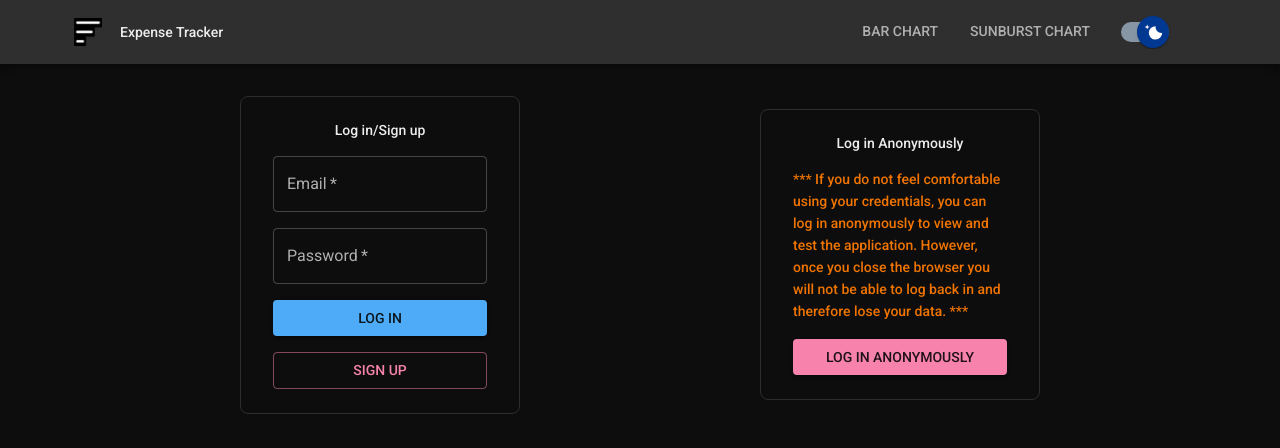
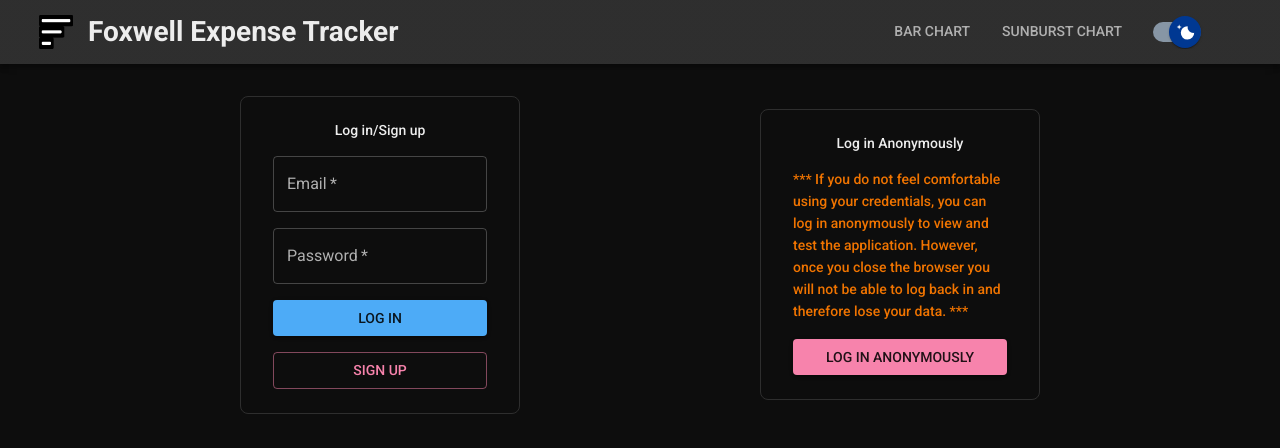
Before and after one commit to foxwellm/expense-tracker, a Next.js app: page /login in a window 1280 px wide. Shown: the top 448 px of the page. Built offline with nearby package versions, Linux system fonts and the light colour scheme; no server answers; what @mui/material-nextjs would draw is missing.

Commit message:
refactor: nav logo title

```diff
--- a/src/app/_components/NavBar/HomeButton.tsx
+++ /dev/null
@@ -1,23 +0,0 @@
-'use client'
-
-import Button from '@mui/material/Button'
-import Image from 'next/image'
-import { useRouter } from 'next/navigation'
-
-export function HomeButton() {
-  const router = useRouter()
-  return (
-    <Button
-      disableRipple
-      onClick={() => router.push('/')}
-      sx={{
-        borderRadius: 2,
-        '&:hover': {
-          backgroundColor: 'inherit',
-        },
-      }}
-    >
-      <Image src="/FETIcon.png" alt="FETIcon" width={28} height={28} />
-    </Button>
-  )
-}
--- a/src/app/_components/NavBar/NavBar.tsx
+++ b/src/app/_components/NavBar/NavBar.tsx
@@ -1,10 +1,10 @@
 import AppBar from '@mui/material/AppBar'
+import Box from '@mui/material/Box'
 import Toolbar from '@mui/material/Toolbar'
 
 import { getAuthUser } from '@/lib/supabase/auth'
 
 import ChartPageTabs from './ChartPageTabs'
-import { HomeButton } from './HomeButton'
 import { PaletteModeSwitch } from './PaletteModeSwitch'
 import { ProfileButton } from './ProfileButton'
 import { Title } from './Title'
@@ -13,9 +13,10 @@ export async function NavBar() {
   const { user } = await getAuthUser()
   return (
     <AppBar position="sticky" color="default">
-      <Toolbar sx={{ marginX: 4 }}>
-        <HomeButton />
-        <Title />
+      <Toolbar>
+        <Box display={'flex'} flex={1}>
+          <Title />
+        </Box>
         <ChartPageTabs />
         <PaletteModeSwitch />
         <ProfileButton user={user} />
--- a/src/app/_components/NavBar/Title.tsx
+++ b/src/app/_components/NavBar/Title.tsx
@@ -1,20 +1,43 @@
 'use client'
 
 import Box from '@mui/material/Box'
+import Button from '@mui/material/Button'
 import Typography from '@mui/material/Typography'
+import Image from 'next/image'
+import { useRouter } from 'next/navigation'
 
-import { useBreakpoint } from '@/app/_hooks/useBreakpoint'
+import { useBreakpoint } from '@/app/_hooks'
 
 export function Title() {
-  const { isMobile } = useBreakpoint()
-
-  if (isMobile) {
-    return <Box sx={{ flexGrow: 1 }}></Box>
-  }
+  const router = useRouter()
+  const { largeHeader, logoDimension } = useBreakpoint()
 
   return (
-    <Typography variant="h5" component="div" sx={{ flexGrow: 1 }}>
-      Expense Tracker
-    </Typography>
+    <Box
+      onClick={() => router.push('/')}
+      display={'flex'}
+      alignItems={'center'}
+      sx={{ cursor: 'pointer' }}
+    >
+      <Button
+        disableRipple
+        sx={{
+          borderRadius: 2,
+          '&:hover': {
+            backgroundColor: 'inherit',
+          },
+        }}
+      >
+        <Image
+          src="/FETIcon.png"
+          alt="FETIcon"
+          width={logoDimension}
+          height={logoDimension}
+        />
+      </Button>
+      <Typography variant={largeHeader} component="div">
+        Foxwell Expense Tracker
+      </Typography>
+    </Box>
   )
 }
```
